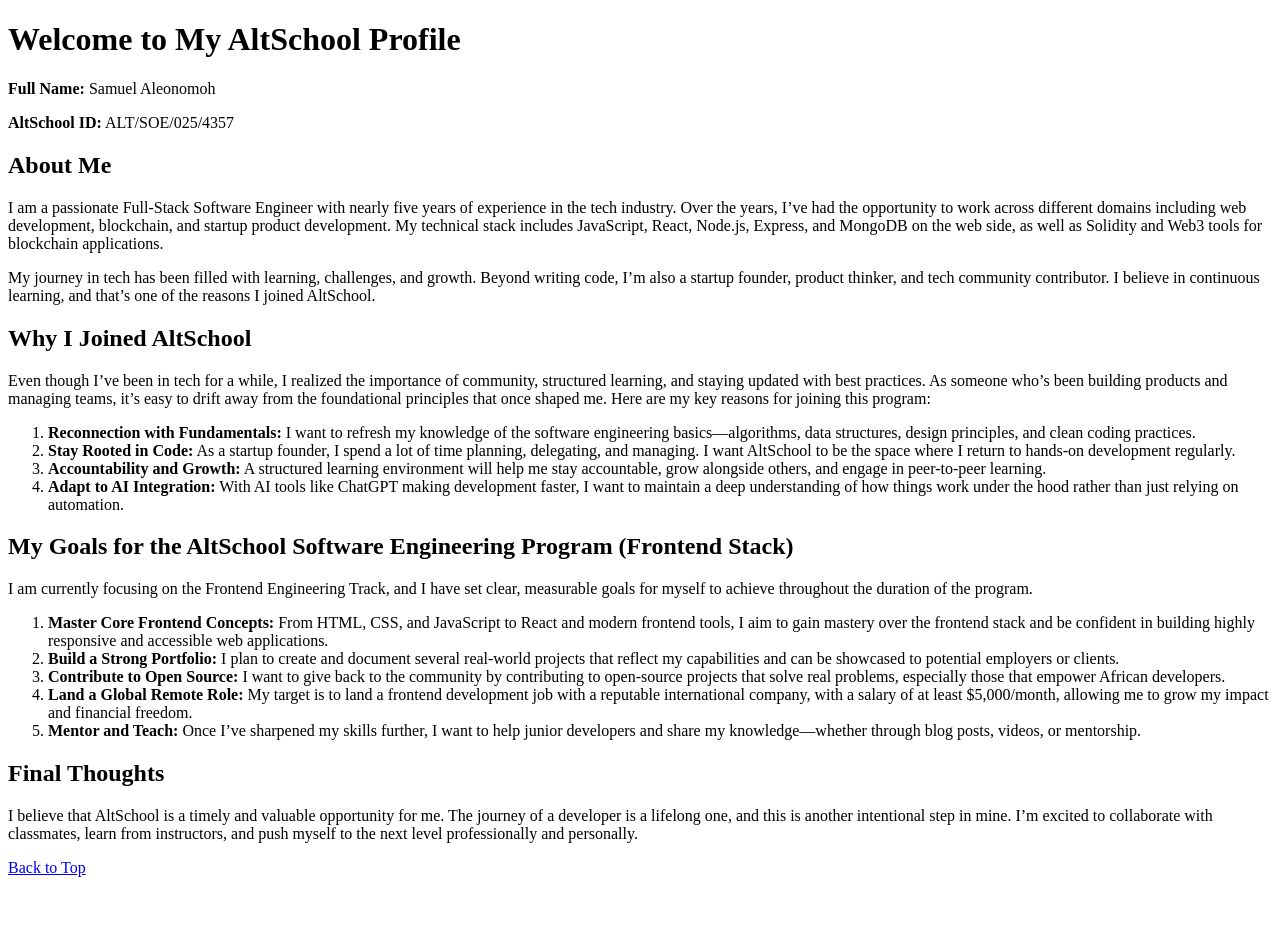
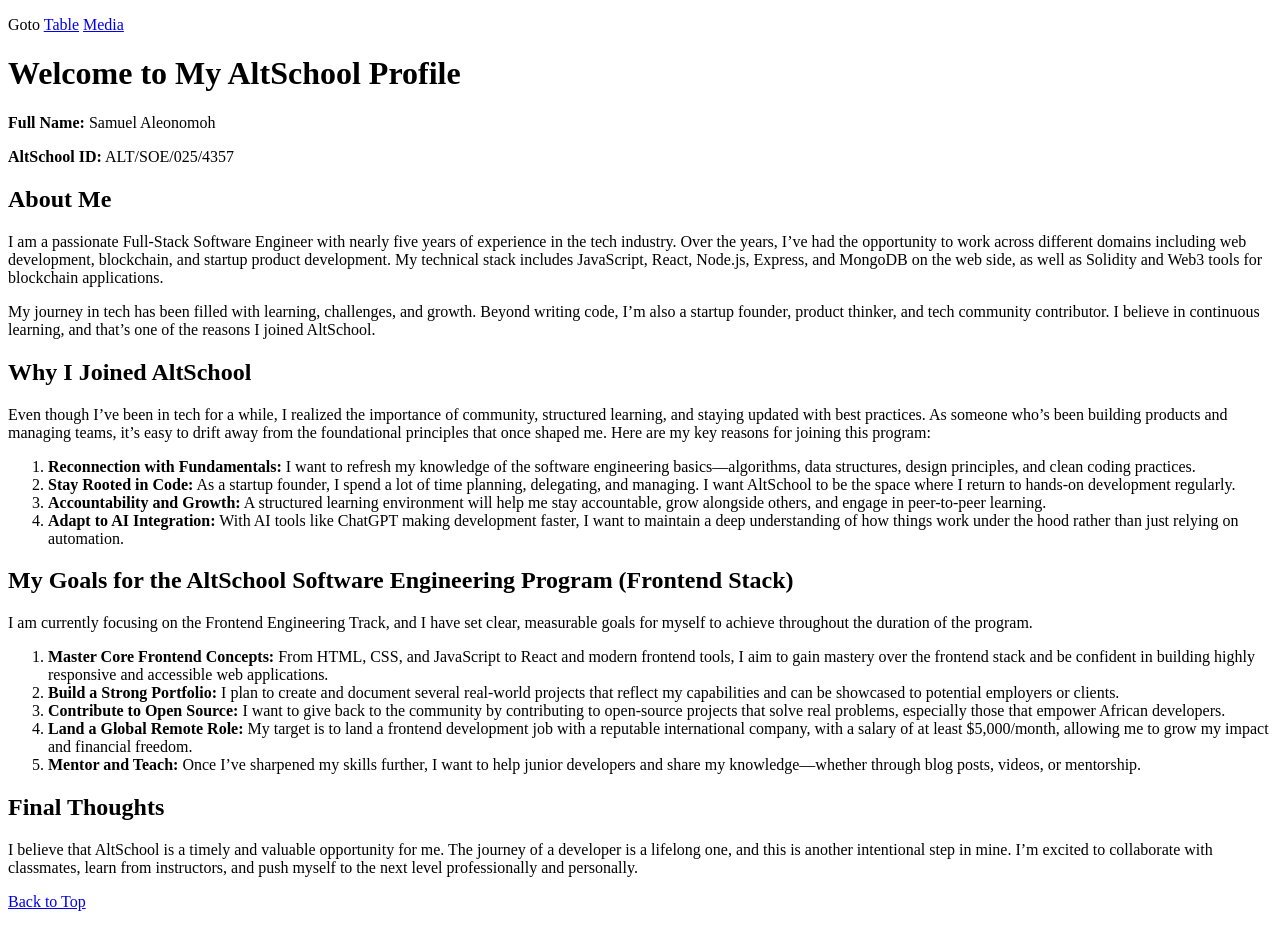
Before and after one commit to Osiyomeoh/altschool_africa, a plain HTML site: page index.html in a window 1280 px wide. Before the commit the page ends 893 px from the top, so only its background shows below. Drawn offline with Linux system fonts and the light colour scheme.

Commit message:
chore ass 2

```diff
--- a/index.html
+++ b/index.html
@@ -7,6 +7,7 @@
 </head>
 <body>
     <a id="top"></a>
+    <p>Goto <a href="table.html">Table</a> <a href="media.html">Media</a></p>
 
     <h1>Welcome to My AltSchool Profile</h1>
     <p><strong>Full Name:</strong> Samuel Aleonomoh</p>
```
